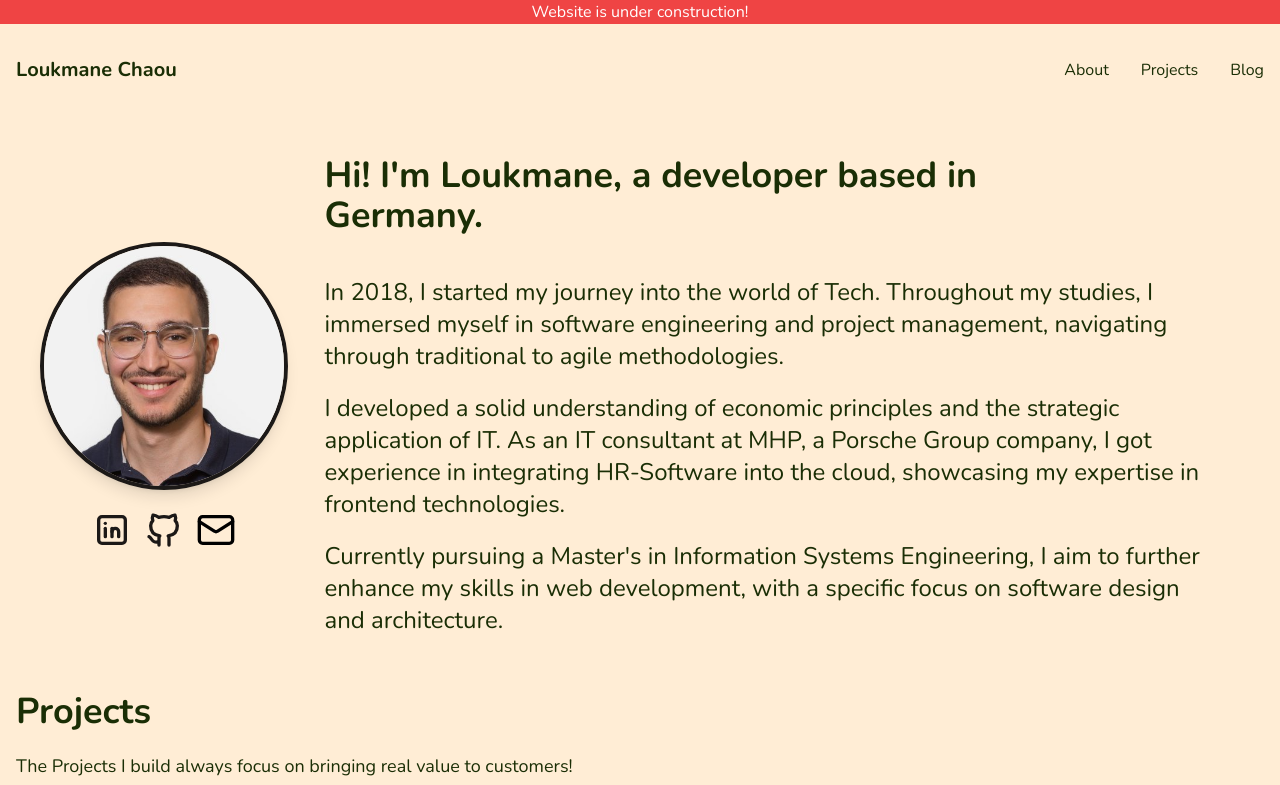
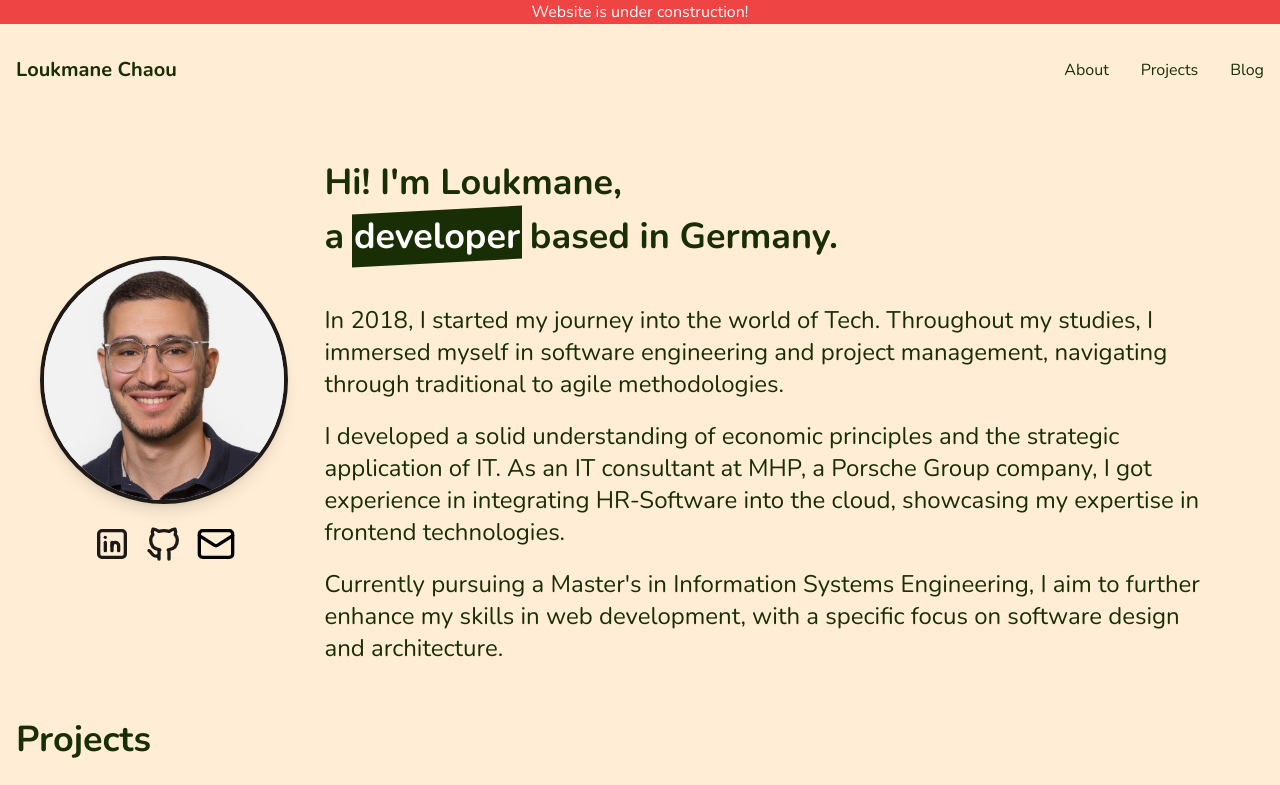
Before and after one commit to lkmnch/portfolio_site_2023, a React (Vite) app: page / in a window 1280 px wide. Shown: the top 785 px of the page. Built offline with nearby package versions, Linux system fonts and the light colour scheme.

Commit message:
marked effect on heading in about section

```diff
--- a/src/components/About.tsx
+++ b/src/components/About.tsx
@@ -2,9 +2,14 @@ const About = () => {
 	return (
 		<section id='about' className='w-fit'>
 			<div className=' w-fit px-4  flex flex-col  gap-10 items-center lg:items-start  '>
-				<h1 className='text-4xl  font-bold text-lime-950'>
-					Hi! I'm Loukmane, a developer based in <br /> Germany.
-				</h1>
+				<blockquote className='text-4xl  font-bold text-lime-950 leading-normal'>
+					Hi! I'm Loukmane, <br /> a {""}
+					<span className='relative'>
+						<span className='block absolute -inset-0.5 -skew-y-3 bg-lime-950 aria-hidden="true"'></span>
+						<span className='relative text-white'>developer</span>
+					</span>{" "}
+					based in Germany.
+				</blockquote>
 				<div className='ABOUT-CONTENT flex flex-col  gap-5'>
 					<p className='text-lime-950 text-2xl'>
 						In 2018, I started my journey into the world of Tech. Throughout my
```
